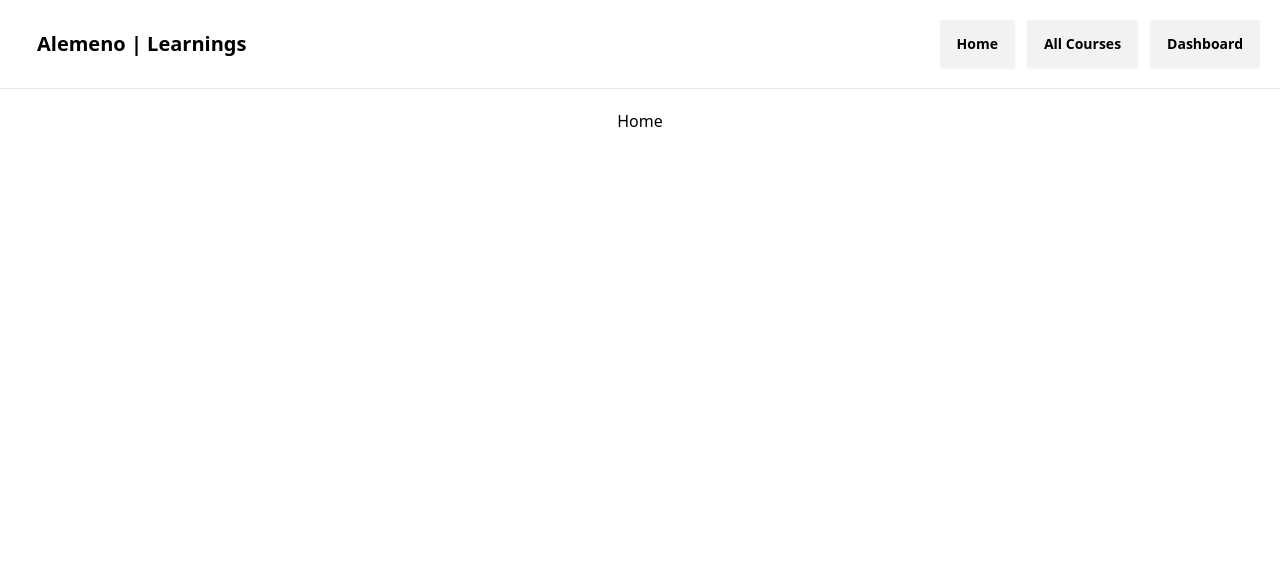
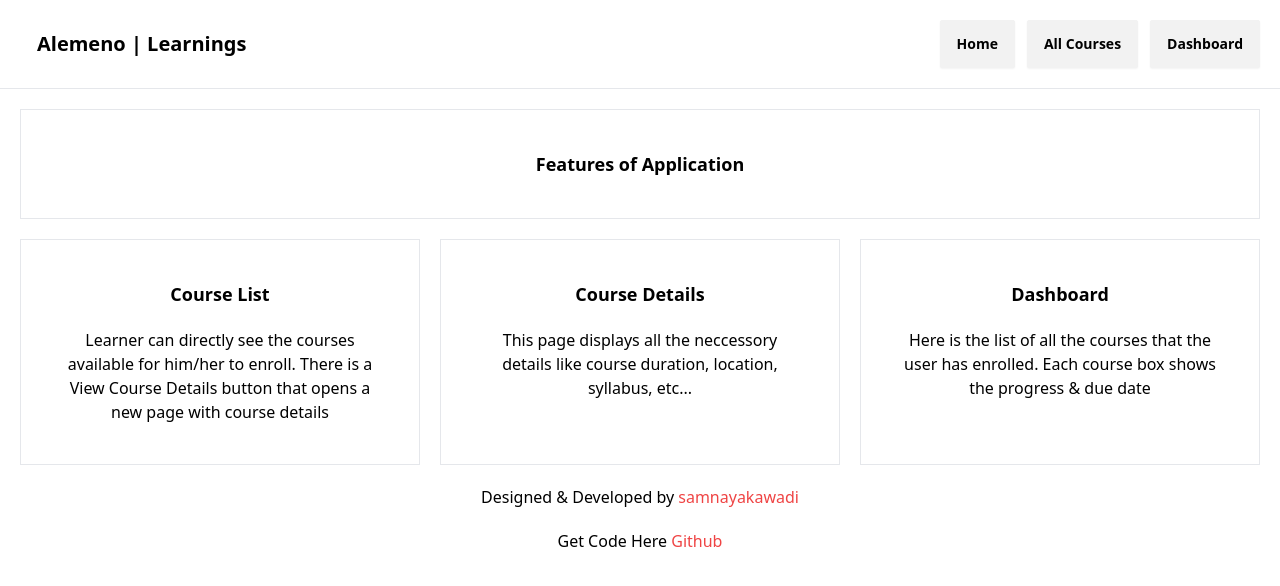
Before and after one commit to samnayakawadi/alemeno-courses, a React (Vite) app: page / in a window 1280 px wide. Shown: the top 586 px of the page. Built offline with nearby package versions, Linux system fonts and the light colour scheme.

Commit message:
Added the Home Page Content ~ Features

```diff
--- a/src/components/homepage/Home.jsx
+++ b/src/components/homepage/Home.jsx
@@ -1,6 +1,28 @@
 const Home = () => {
     return (
-        <div className="text-center">Home</div>
+        <div className="m-5">
+            <div className="p-10 border text-center text-lg font-semibold">Features of Application</div>
+            <div className="grid grid-cols-3 gap-5 mt-5">
+                <div className="p-10 border text-center flex flex-col gap-5">
+                    <h1 className="text-lg font-semibold">Course List</h1>
+                    <p>Learner can directly see the courses available for him/her to enroll. There is a View Course Details button that opens a new page with course details</p>
+                </div>
+                <div className="p-10 border text-center flex flex-col gap-5">
+                    <h1 className="text-lg font-semibold">Course Details</h1>
+                    <p>This page displays all the neccessory details like course duration, location, syllabus, etc...</p>
+                </div>
+                <div className="p-10 border text-center flex flex-col gap-5">
+                    <h1 className="text-lg font-semibold">Dashboard</h1>
+                    <p>Here is the list of all the courses that the user has enrolled. Each course box shows the progress & due date</p>
+                </div>
+            </div>
+            <div className="text-center mt-5">
+                Designed & Developed by <a href="https://samnayakawadi.tech" target="_blank" rel="noreferrer" className="text-red-500">samnayakawadi</a>
+            </div>
+            <div className="text-center mt-5">
+                Get Code Here <a href="https://github.com/samnayakawadi/alemeno-courses" target="_blank" rel="noreferrer" className="text-red-500">Github</a>
+            </div>
+        </div>
     )
 }
 
```
